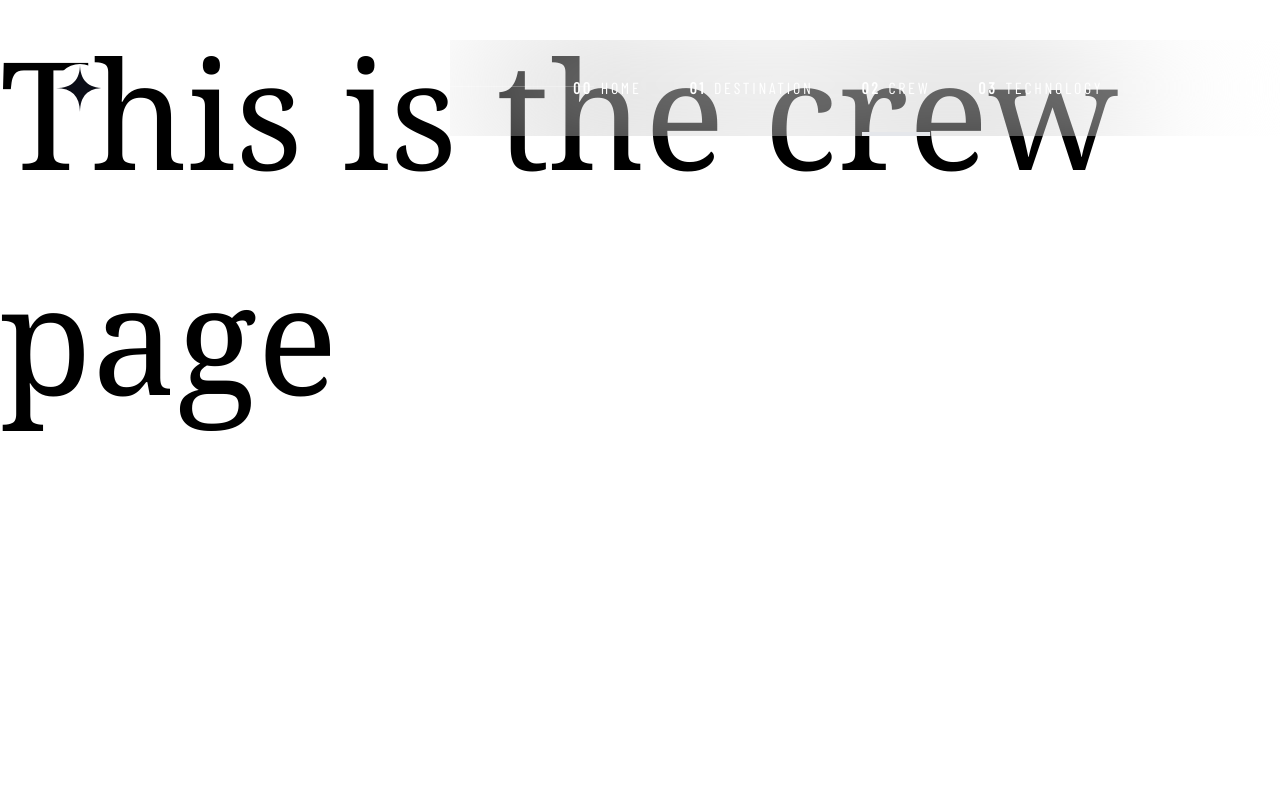
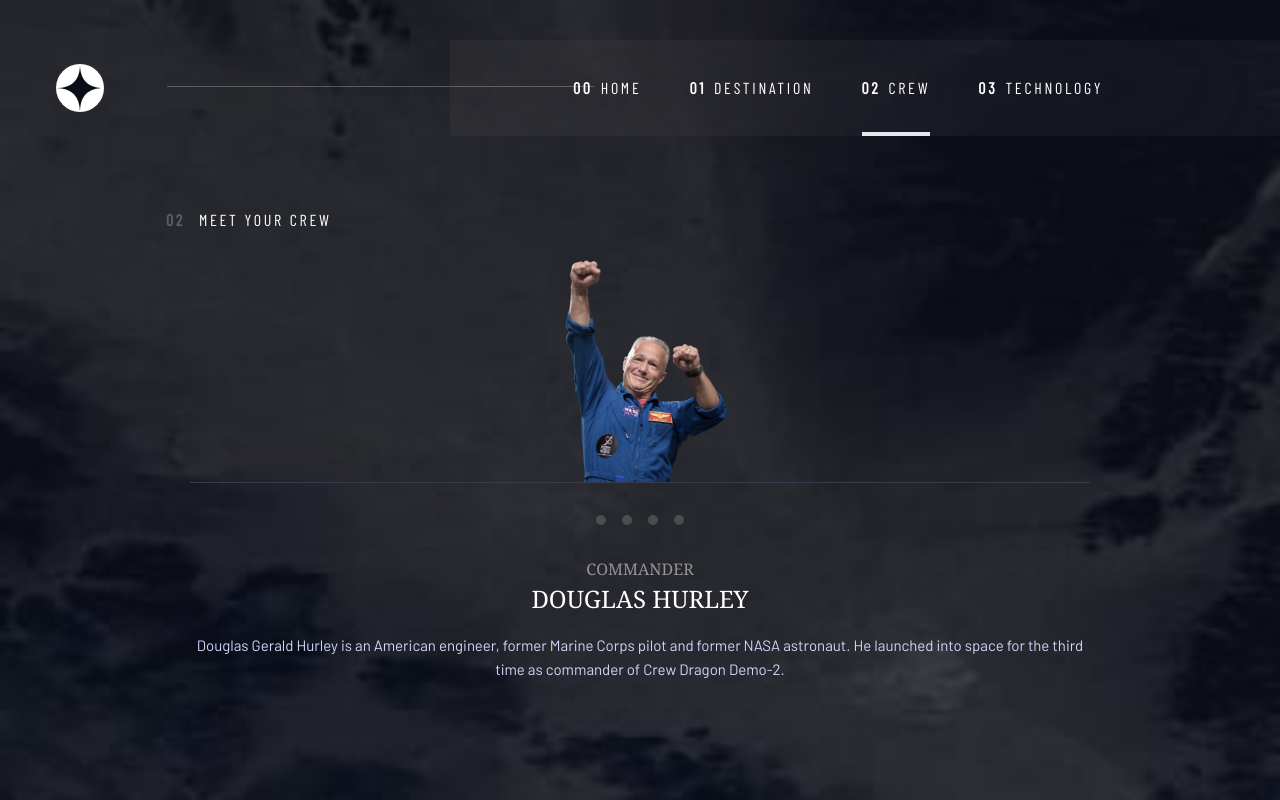
Before and after one commit to atmahana/space-tourism-fem, a React (Vite) app: page /crew in a window 1280 px wide. Built offline with nearby package versions, Linux system fonts and the light colour scheme; the HTML template or start-up script is replaced by a standard one; a web font is replaced by a local one.

Commit message:
[M] crew page

```diff
--- a/src/components/Tabs/Destination/DestinationTabs.jsx
+++ /dev/null
@@ -1,61 +0,0 @@
-import { Tab, Tabs, TabList, TabPanel } from "react-tabs";
-
-function DestinationTabs({ destinations, tabIndex, onSelectHandler }) {
-
-  const selectHandler = (index) => {
-    onSelectHandler(index);
-  }
-
-  return (
-    <Tabs
-      className="mt-6 md:mt-0 xl:self-start"
-      selectedIndex={tabIndex}
-      onSelect={selectHandler}
-    >
-      <TabList className="flex justify-center xl:justify-start gap-[1.625rem] md:max-xl:gap-[2.125rem] xl:gap-[2.125rem]">
-        {destinations.map((destination) => (
-          <Tab
-            key={destination.name}
-            selectedClassName="text-white border-b-[3px]"
-            className="text-secondary uppercase font-sans-condensed tracking-235 md:tracking-270 text-sm md:text-base h-[1.875rem] md:max-xl:h-[2.375rem] xl:h-9 xl:leading-tight"
-          >
-            {destination.name}
-          </Tab>
-        ))}
-      </TabList>
-
-      {destinations.map((destination) => (
-        <TabPanel key={destination.name} className="grid px-6 md:px-14 xl:px-0">
-          <div className="text-center xl:text-start pt-4 xl:pt-6 pb-8 md:max-xl:pb-12 xl:pb-14 border-b border-[#383B4B]">
-            <h2 className="leading-tight md:leading-none md:pt-5 uppercase text-white text-3xl md:max-xl:text-4xl xl:text-5xl">
-              {destination.name}
-            </h2>
-            <p className="leading-[1.5625rem] md:max-xl:leading-7 xl:leading-8 md:max-xl:pt-4 xl:pt-5 text-[0.9375rem] md:max-xl:text-base xl:text-lg text-secondary">
-              {destination.description}
-            </p>
-          </div>
-          <div className="flex flex-col md:flex-row md:max-xl:justify-center gap-8 md:max-xl:gap-3 xl:gap-[4.8rem] py-[2.0625rem] md:py-[1.875rem]">
-            <div className="grid gap-3 md:max-xl:w-[13.5rem] xl:text-start">
-              <h3 className="text-secondary text-sm font-sans-condensed tracking-235 leading-none">
-                AVG. DISTANCE
-              </h3>
-              <p className="font-serif text-xl text-white uppercase leading-tight">
-                {destination.distance}
-              </p>
-            </div>
-            <div className="grid gap-3 md:max-xl:w-[13.9375rem] xl:text-start">
-              <h3 className="text-secondary text-sm font-sans-condensed tracking-235 leading-none">
-                EST. TRAVEL TIME
-              </h3>
-              <p className="font-serif text-xl text-white uppercase leading-tight">
-                {destination.travel}
-              </p>
-            </div>
-          </div>
-        </TabPanel>
-      ))}
-    </Tabs>
-  );
-}
-
-export default DestinationTabs;
--- a/src/index.css
+++ b/src/index.css
@@ -6,23 +6,23 @@
 @layer base {
 
     h1 {
-        @apply text-6xl font-serif;
+        @apply font-serif;
     }
 
     h2 {
-        @apply text-4xl font-serif;
+        @apply font-serif;
     }
 
     h3 {
-        @apply text-3xl font-serif;
+        @apply font-serif;
     }
 
     h4 {
-        @apply text-2xl font-serif;
+        @apply font-serif;
     }
 
     h5 {
-        @apply text-xl tracking-475 font-sans-condensed;
+        @apply tracking-475 font-sans-condensed;
     }
 }
 
--- a/src/pages/Crew/Index.jsx
+++ b/src/pages/Crew/Index.jsx
@@ -1,5 +1,78 @@
+import data from "../../data.json";
+import ImgDouglas from "../../assets/crew/image-douglas-hurley.webp";
+import ImgMark from "../../assets/crew/image-mark-shuttleworth.webp";
+import ImgVictor from "../../assets/crew/image-victor-glover.webp";
+import ImgAnousheh from "../../assets/crew/image-anousheh-ansari.webp";
+import SwipeableTabs from "../../components/SwipeableTabs";
+import { TabPanel } from "react-tabs";
+import { useState } from "react";
+
+const images = [ImgDouglas, ImgMark, ImgVictor, ImgAnousheh];
+
 function CrewPage() {
-    return (<h1>This is the crew page</h1>);
+  const [selectedIndex, setSelectedIndex] = useState(0);
+
+  const handleTabSelect = (index) => {
+    setSelectedIndex(index);
+  };
+
+  return (
+    <section className="bg-crew-mobile h-full bg-cover">
+      <div className="pt-[5.5rem] md:max-xl:pt-[8.5rem] xl:pt-[13rem] flex flex-col items-center md:items-start md:max-xl:px-[2.375rem] xl:px-[10.375rem]">
+        <div className="flex gap-[0.875rem] tracking-270 justify-center">
+          <span className="text-base font-sans-condensed font-bold text-white opacity-25">
+            02
+          </span>
+          <h1 className="text-base font-sans-condensed text-white">
+            MEET YOUR CREW
+          </h1>
+        </div>
+        <div className="pt-7 divide-y divide-[#383B4B] w-full px-6">
+          <img
+            className="h-[13.875rem] w-[11.07] pl-3 m-auto"
+            src={images[selectedIndex]}
+          />
+          <SwipeableTabs
+            selectedIndex={selectedIndex}
+            onSelect={handleTabSelect}
+            tabNames={['', '', '', '']}
+            tabsStyle="pt-8"
+            tabListStlyle="flex justify-center gap-4 pb-8"
+            tabStyle="w-[0.625rem] h-[0.625rem] bg-white opacity-[17%] rounded-full"
+            selectedTabStyle="w-[0.625rem] h-[0.625rem] bg-white opacity-100"
+          >
+            {data.crew.map((crew) => (
+              <TabPanel key={crew.name}>
+                <div className="flex flex-col gap-20 justify-center items-center">
+                  <div className="text-white text-center">
+                    <h2 className="uppercase opacity-50">{crew.role}</h2>
+                    <h3 className="uppercase text-[1.5rem]">{crew.name}</h3>
+                    <p className="text-secondary text-[0.9375rem] mt-4 leading-6">
+                      {crew.bio}
+                    </p>
+                  </div>
+                </div>
+              </TabPanel>
+            ))}
+          </SwipeableTabs>
+          {/* <div className="w-full max-w-lg">
+            <Carousel autoSlide={false}>
+              {data.crew.map((crew, index) => (
+                <div className="w-80 h-[467px] flex flex-col gap-20 justify-center items-center">
+                  <img src={images[index]} className="w-[177px] h-[222px]"></img>
+                  <div className="text-white text-center">
+                    <h2 className="uppercase opacity-50">{crew.role}</h2>
+                    <h3 className="uppercase text-[1.5rem]">{crew.name}</h3>
+                    <p className="text-secondary text-[0.9375rem] mt-3 leading-6">{crew.bio}</p>
+                  </div>
+                </div>
+              ))}
+            </Carousel>
+          </div> */}
+        </div>
+      </div>
+    </section>
+  );
 }
 
 export default CrewPage;
--- a/src/pages/Destination/Index.jsx
+++ b/src/pages/Destination/Index.jsx
@@ -1,20 +1,25 @@
-import DestinationTabs from "../../components/Tabs/Destination/DestinationTabs";
 import data from "../../data.json";
 import { useState } from "react";
 import ImageMoon from "../../assets/destination/image-moon.webp";
 import ImageMars from "../../assets/destination/image-mars.webp";
 import ImageEuropa from "../../assets/destination/image-europa.webp";
 import ImageTitan from "../../assets/destination/image-titan.webp";
+import SwipeableTabs from "../../components/SwipeableTabs";
+import { TabPanel } from "react-tabs";
 
 const images = [ImageMoon, ImageMars, ImageEuropa, ImageTitan];
 
 function DestinationPage() {
-  const [tabIndex, setTabIndex] = useState(0);
-  const selectHandler = (index) => setTabIndex(index);
+  const [selectedIndex, setSelectedIndex] = useState(0);
+  const tabNames = ["MOON", "MARS", "EUROPA", "TITAN"];
+
+  const handleTabSelect = (index) => {
+    setSelectedIndex(index);
+  };
 
   return (
     <section className="bg-dest-mobile md:max-xl:bg-dest-tablet xl:bg-dest-desktop bg-cover h-full text-center overflow-y-scroll">
-      <div className="pt-[88px] md:max-xl:pt-[136px] xl:pt-[13rem] flex flex-col items-center md:items-start md:max-xl:px-[2.375rem] xl:px-[10.375rem]">
+      <div className="pt-[5.5rem] md:max-xl:pt-[8.5rem] xl:pt-[13rem] flex flex-col items-center md:items-start md:max-xl:px-[2.375rem] xl:px-[10.375rem]">
         <div className="flex gap-4 xl:gap-6 leading-none xl:leading-normal text-white tracking-270 md:tracking-[0.21125rem] xl:tracking-475 items-center pb-8 md:max-xl:pb-14 xl:pb-[3.7rem]">
           <span className="font-sans-condensed opacity-25 font-bold md:max-xl:text-[1.25rem] xl:text-xl">
             01
@@ -26,13 +31,51 @@ function DestinationPage() {
         <div className="flex flex-col xl:flex-row xl:gap-[9.8rem] xl:ml-16">
           <img
             className="w-[10.625rem] h-[10.625rem] md:max-xl:w-[18.75rem] md:max-xl:h-[18.75rem] xl:w-[27.8125rem] xl:h-[27.8125rem] m-auto xl:m-0 mb-0 md:mb-[3.4rem] xl:self-center"
-            src={images[tabIndex]}
+            src={images[selectedIndex]}
           />
-          <DestinationTabs
-            destinations={data.destinations}
-            tabIndex={tabIndex}
-            onSelectHandler={selectHandler}
-          />
+          <SwipeableTabs
+            selectedIndex={selectedIndex}
+            onSelect={handleTabSelect}
+            tabNames={tabNames}
+            tabsStyle="mt-6 md:mt-0 xl:self-start"
+            tabListStlyle="flex justify-center xl:justify-start gap-[1.625rem] md:max-xl:gap-[2.125rem] xl:gap-[2.125rem]"
+            tabStyle="text-secondary uppercase font-sans-condensed tracking-235 md:tracking-270 text-sm md:text-base h-[1.875rem] md:max-xl:h-[2.375rem] xl:h-9 xl:leading-tight"
+            selectedTabStyle="text-white border-b-[3px]"
+          >
+            {data.destinations.map((destination) => (
+              <TabPanel
+                key={destination.name}
+                className="grid px-6 md:px-14 xl:px-0"
+              >
+                <div className="text-center xl:text-start pt-4 xl:pt-6 pb-8 md:max-xl:pb-12 xl:pb-14 border-b border-[#383B4B]">
+                  <h2 className="leading-tight md:leading-none md:pt-5 uppercase text-white text-3xl md:max-xl:text-4xl xl:text-5xl">
+                    {destination.name}
+                  </h2>
+                  <p className="leading-[1.5625rem] md:max-xl:leading-7 xl:leading-8 md:max-xl:pt-4 xl:pt-5 text-[0.9375rem] md:max-xl:text-base xl:text-lg text-secondary">
+                    {destination.description}
+                  </p>
+                </div>
+                <div className="flex flex-col md:flex-row md:max-xl:justify-center gap-8 md:max-xl:gap-3 xl:gap-[4.8rem] py-[2.0625rem] md:py-[1.875rem]">
+                  <div className="grid gap-3 md:max-xl:w-[13.5rem] xl:text-start">
+                    <h3 className="text-secondary text-sm font-sans-condensed tracking-235 leading-none">
+                      AVG. DISTANCE
+                    </h3>
+                    <p className="font-serif text-xl text-white uppercase leading-tight">
+                      {destination.distance}
+                    </p>
+                  </div>
+                  <div className="grid gap-3 md:max-xl:w-[13.9375rem] xl:text-start">
+                    <h3 className="text-secondary text-sm font-sans-condensed tracking-235 leading-none">
+                      EST. TRAVEL TIME
+                    </h3>
+                    <p className="font-serif text-xl text-white uppercase leading-tight">
+                      {destination.travel}
+                    </p>
+                  </div>
+                </div>
+              </TabPanel>
+            ))}
+          </SwipeableTabs>
         </div>
       </div>
     </section>
--- a/tailwind.config.js
+++ b/tailwind.config.js
@@ -43,12 +43,12 @@ export default {
         "dest-mobile": "url('/backgrounds/destination/background-destination-mobile.jpg')",
         "dest-tablet": "url('/backgrounds/destination/background-destination-tablet.jpg')",
         "dest-desktop": "url('/backgrounds/destination/background-destination-desktop.jpg')",
-        "crew-mobile": "url('/backgrounds/destination/background-crew-mobile.jpg')",
-        "crew-tablet": "url('/backgrounds/destination/background-crew-tablet.jpg')",
-        "crew-desktop": "url('/backgrounds/destination/background-crew-desktop.jpg')",
-        "tech-mobile": "url('/backgrounds/destination/background-technology-mobile.jpg')",
-        "tech-tablet": "url('/backgrounds/destination/background-technology-tablet.jpg')",
-        "tech-desktop": "url('/backgrounds/destination/background-technology-desktop.jpg')",
+        "crew-mobile": "url('/backgrounds/crew/background-crew-mobile.jpg')",
+        "crew-tablet": "url('/backgrounds/crew/background-crew-tablet.jpg')",
+        "crew-desktop": "url('/backgrounds/crew/background-crew-desktop.jpg')",
+        "tech-mobile": "url('/backgrounds/technology/background-technology-mobile.jpg')",
+        "tech-tablet": "url('/backgrounds/technology/background-technology-tablet.jpg')",
+        "tech-desktop": "url('/backgrounds/technology/background-technology-desktop.jpg')",
       },
       width: {
         37: "9.375rem",
```
